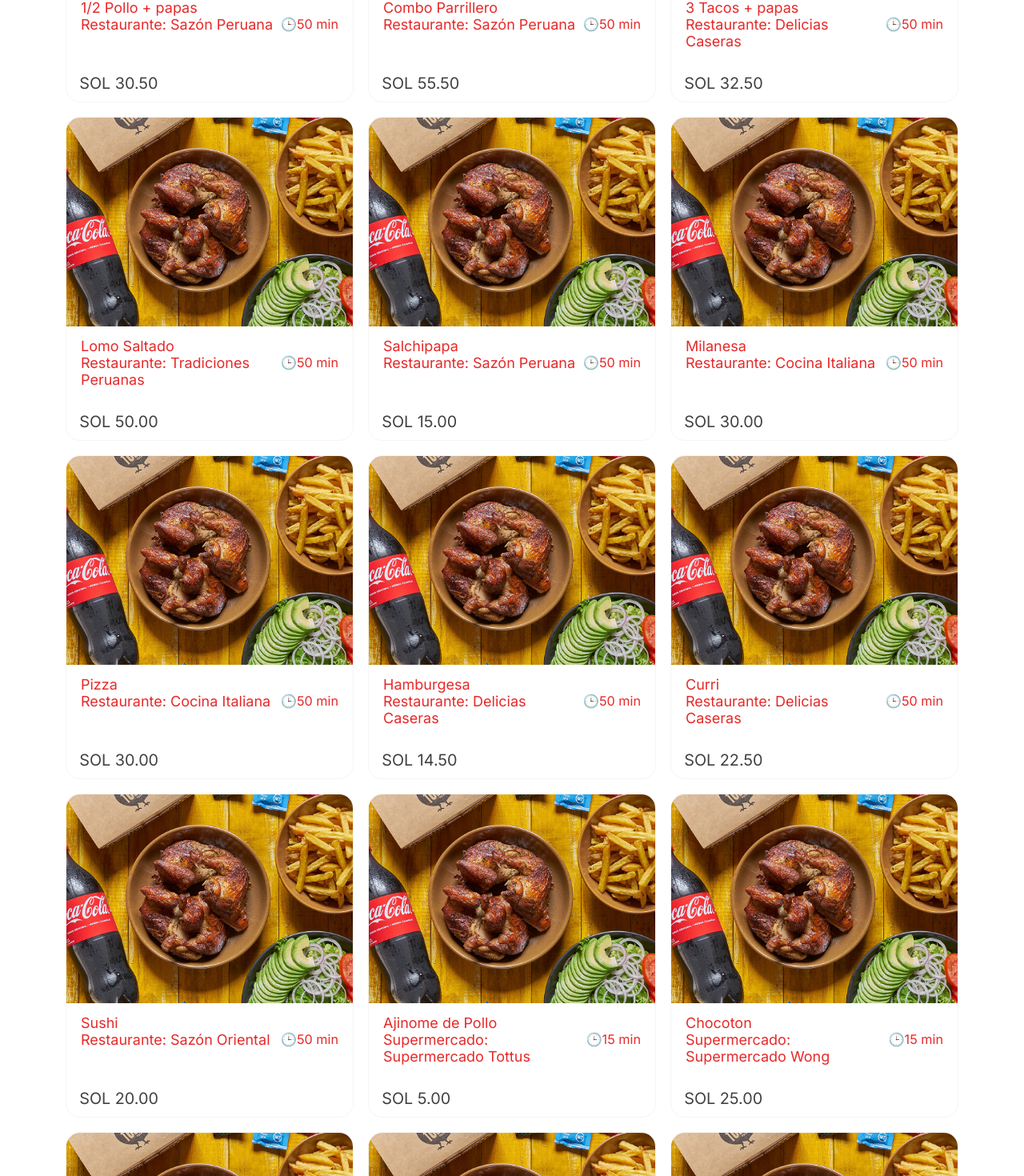
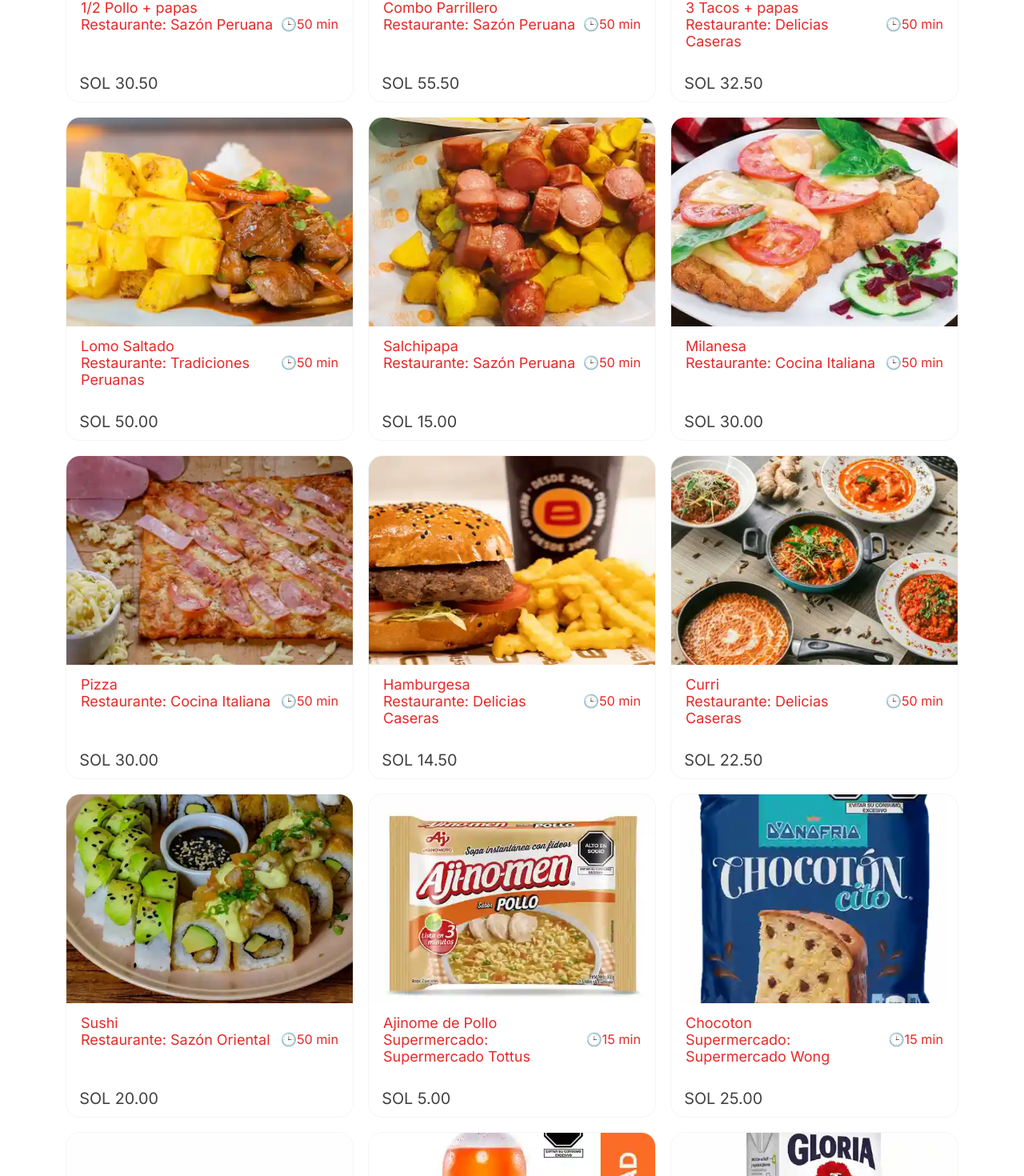
Before and after one commit to 4lex11/WebWiksa, a React (Create React App) app in the folder appfront/: page / in a window 1280 px wide. Shown: the part 1184-2654 px from the top of the page at 80% size. Built offline with nearby package versions, Linux system fonts and the light colour scheme.

Commit message:
Update data.js

```diff
--- a/appfront/src/data.js
+++ b/appfront/src/data.js
@@ -76,7 +76,7 @@
         price: 50,
         delivery_time: '50 min',
         delivery_price: 8.0,
-        imgUrl:'1Pollo.png'
+        imgUrl:'LomoSaltado.jpg'
       },
       {
         id:8,
@@ -87,7 +87,7 @@
         price: 15,
         delivery_time: '50 min',
         delivery_price: 8.0,
-        imgUrl:'1Pollo.png'
+        imgUrl:'Salchipapa.jpg'
       },
       {
         id:9,
@@ -98,7 +98,7 @@
         price: 30,
         delivery_time: '50 min',
         delivery_price: 8.0,
-        imgUrl:'1Pollo.png'
+        imgUrl:'Milanesa.jpg'
 
       },
       {
@@ -110,7 +110,7 @@
         price: 30,
         delivery_time: '50 min',
         delivery_price: 8.0,
-        imgUrl:'1Pollo.png'
+        imgUrl:'Pizza.jpg'
       },
       {
         id:11,
@@ -121,7 +121,7 @@
         price: 14.5,
         delivery_time: '50 min',
         delivery_price: 8.0,
-        imgUrl:'1Pollo.png'
+        imgUrl:'Hamburgesa.jpg'
       },
       {
         id:12,
@@ -132,7 +132,7 @@
         price: 22.5,
         delivery_time: '50 min',
         delivery_price: 8.0,
-        imgUrl:'1Pollo.png'
+        imgUrl:'Curri.jpg'
       },
       {
         id:13,
@@ -143,7 +143,7 @@
         price: 20,
         delivery_time: '50 min',
         delivery_price: 8.0,
-        imgUrl:'1Pollo.png'
+        imgUrl:'Sushi.jpg'
       },
       {
         id:14,
@@ -154,7 +154,7 @@
         price: 5,
         delivery_time: '15 min',
         delivery_price: 2.0,
-        imgUrl:'1Pollo.png'
+        imgUrl:'Ajinomen.jpg'
       },
       {
         id:15,
@@ -165,7 +165,7 @@
         price: 25,
         delivery_time: '15 min',
         delivery_price: 2.0,
-        imgUrl:'1Pollo.png'
+        imgUrl:'Chocoton.jpg'
       },
       {
         id:16,
@@ -176,7 +176,7 @@
         price: 7,
         delivery_time: '15 min',
         delivery_price: 2.0,
-        imgUrl:'1Pollo.png'
+        imgUrl:'Colgate.jpg'
       },
       {
         id:17,
@@ -187,7 +187,7 @@
         price: 10.0,
         delivery_time: '15 min',
         delivery_price: 2.5,
-        imgUrl:'1Pollo.png'
+        imgUrl:'Guarana.jpg'
       },
       {
         id:18,
@@ -198,7 +198,7 @@
         price: 12,
         delivery_time: '15 min',
         delivery_price: 2.5,
-        imgUrl:'1Pollo.png'
+        imgUrl:'LecheGloria.jpg'
       },
       {
         id:19,
@@ -209,7 +209,7 @@
         price: 15,
         delivery_time: '15 min',
         delivery_price: 2.5,
-        imgUrl:'1Pollo.png'
+        imgUrl:'PanBimbo.jp g'
       },
 ];
 
```
